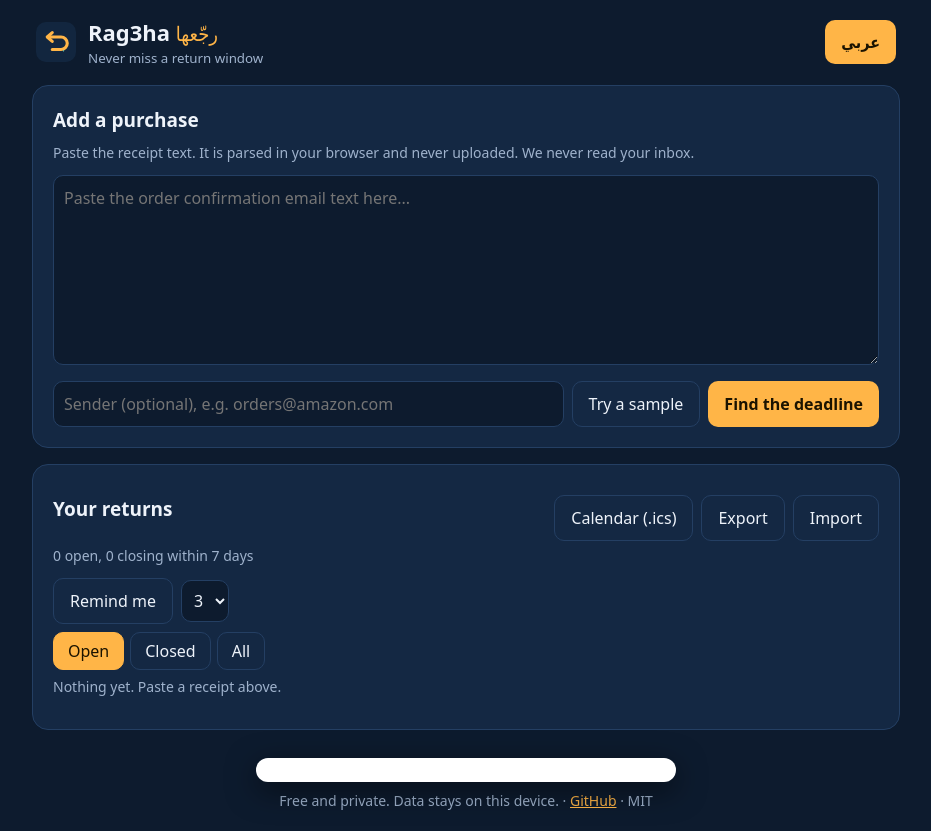
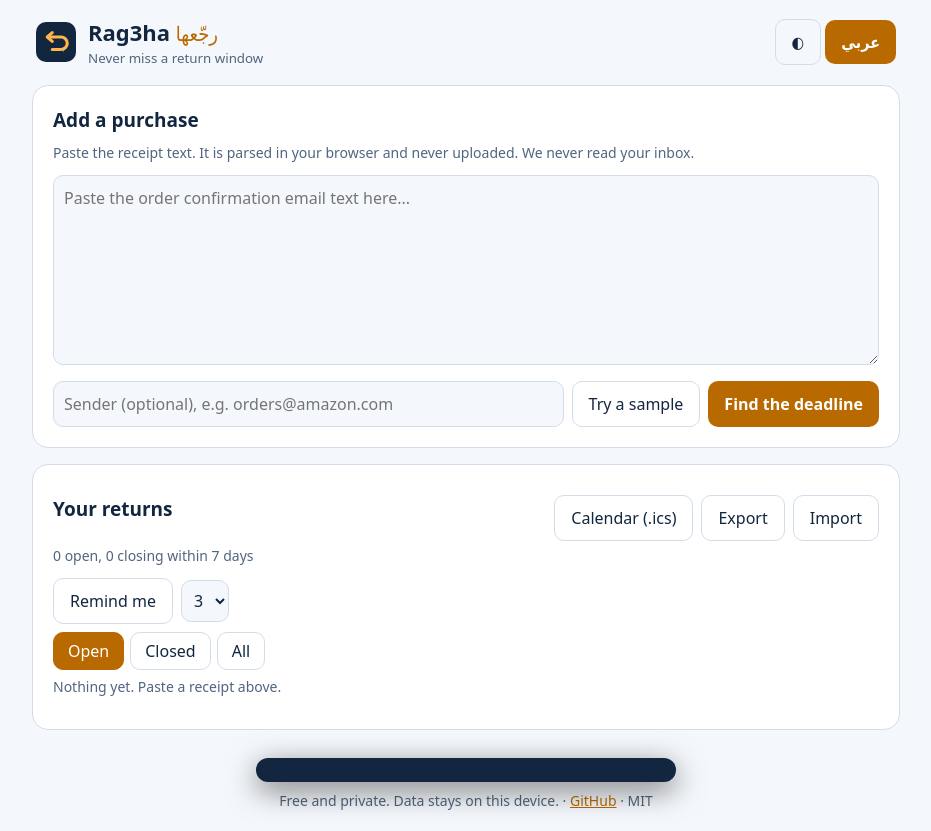
Before and after one commit to yousefkhames/rag3ha, a website: page docs/index.html in a window 1280 px wide. Shown: the whole page, without its empty margins (174-1105 px from the left). Drawn offline with Linux system fonts and the light colour scheme.

Commit message:
Round 8: light/dark theme with system default, print styles

```diff
--- a/docs/app.js
+++ b/docs/app.js
@@ -32,5 +32,7 @@ items.filter(i=>!i.done).forEach(i=>{const n=Rag.daysLeft(i.deadline);const k=i.
 $("rem").onclick=()=>{if(!("Notification" in window)){toast(T[L].remno);return}Notification.requestPermission().then(p=>{if(p==="granted"){toast(T[L].remon);notify()}else toast(T[L].remno)})};
 $("remd").value=localStorage.rg_rem||"3";$("remd").onchange=()=>{localStorage.rg_rem=$("remd").value;notify()};
 if("serviceWorker" in navigator&&location.protocol.startsWith("http"))navigator.serviceWorker.register("sw.js").catch(()=>{});
+const root=document.documentElement;let th=localStorage.rg_theme||(matchMedia("(prefers-color-scheme: light)").matches?"light":"dark");root.dataset.theme=th;
+$("theme").onclick=()=>{th=th=="light"?"dark":"light";localStorage.rg_theme=th;root.dataset.theme=th};
 tr();notify();
 })();
--- a/docs/index.html
+++ b/docs/index.html
@@ -2,7 +2,7 @@
 <title>Rag3ha | رجّعها, never miss a return window</title><meta name="description" content="Paste a purchase receipt, get the return deadline. Private, free, runs in your browser.">
 <link rel="icon" href="logo.svg"><link rel="manifest" href="manifest.webmanifest"><link rel="apple-touch-icon" href="logo.svg"><link rel="stylesheet" href="style.css"></head><body><a class="skip" href="#add" data-i="skip"></a>
 <header role="banner"><div class="brand"><img src="logo.svg" alt="" width="40" height="40"><div><h1><b>Rag3ha</b> <span class="ar" lang="ar">رجّعها</span></h1><small data-i="tag"></small></div></div>
-<div class="hbtn"><button id="lang" aria-label="Switch language / تغيير اللغة"></button></div></header>
+<div class="hbtn"><button class="ghost" id="theme" aria-label="Theme" title="Theme">◐</button> <button id="lang" aria-label="Switch language / تغيير اللغة"></button></div></header>
 <main>
 <section class="card" id="add"><h2 data-i="add"></h2><p class="muted" id="priv" data-i="priv"></p>
 <label for="txt" class="sr" data-i="ph"></label><textarea id="txt" rows="7" data-ip="ph" aria-describedby="priv"></textarea>
--- a/docs/style.css
+++ b/docs/style.css
@@ -28,3 +28,9 @@ body{padding-bottom:env(safe-area-inset-bottom)}header{padding-top:max(16px,env(
 .tabs{display:flex;gap:6px;margin:6px 0}.tabs button{padding:6px 14px;min-height:0}.tabs [aria-pressed=true]{background:var(--acc);color:#1b1300;border-color:var(--acc)}
 select{background:#0d1b2e;color:var(--ink);border:1px solid var(--ln);border-radius:10px;padding:8px;font:inherit}.remrow{margin:0 0 8px;align-items:center}.remrow>*{flex:0 0 auto!important}
 [dir=rtl] .item .m{text-align:right}[dir=rtl] body{font-family:"Segoe UI",Tahoma,"Noto Naskh Arabic",system-ui,sans-serif}[dir=rtl] .brand small{letter-spacing:0}
+:root[data-theme=light]{--bg:#f4f7fb;--card:#fff;--ink:#12263f;--mut:#51657f;--acc:#b86a00;--ok:#0b6b5e;--bad:#b3261e;--ln:#d3dde9}
+:root[data-theme=light] button,:root[data-theme=light] .btn{color:#fff}:root[data-theme=light] button.ghost,:root[data-theme=light] .btn.ghost{color:var(--ink)}
+:root[data-theme=light] textarea,:root[data-theme=light] input,:root[data-theme=light] select{background:#f4f7fb}
+:root[data-theme=light] .ok{background:#d6f3ee}:root[data-theme=light] .warn{background:#fdeccc;color:#7a4500}:root[data-theme=light] .bad{background:#fadcd9}:root[data-theme=light] .gone{background:#e8edf3}
+:root[data-theme=light] .tabs [aria-pressed=true]{color:#fff}:root[data-theme=light] .toast{background:#12263f;color:#fff}:root[data-theme=light] .toast button{background:#fff;color:#12263f}
+@media print{header .hbtn,#add,.remrow,.tabs,.acts,footer,.top .row{display:none}body{background:#fff;color:#000}.card{border:0}}
```
